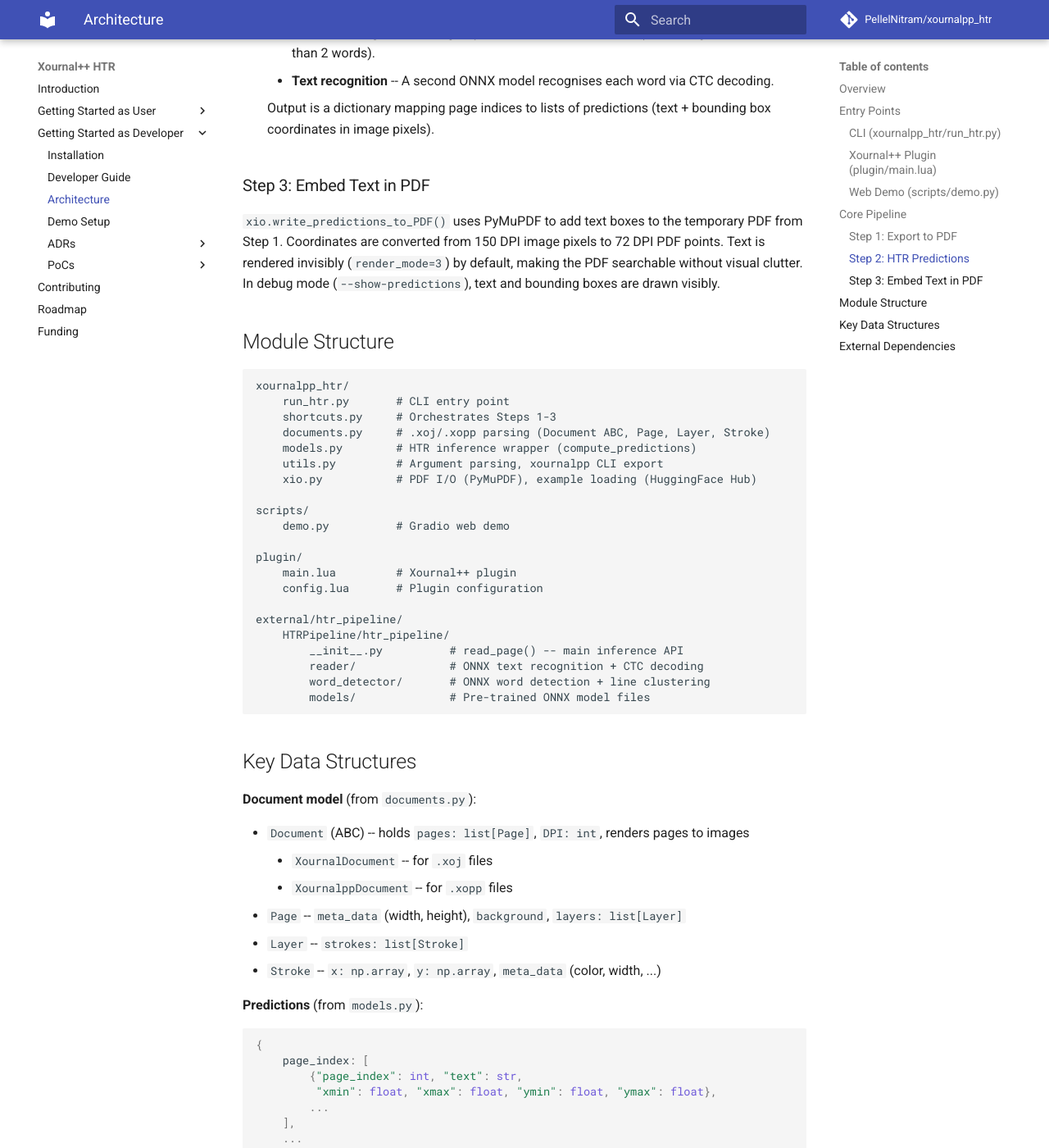
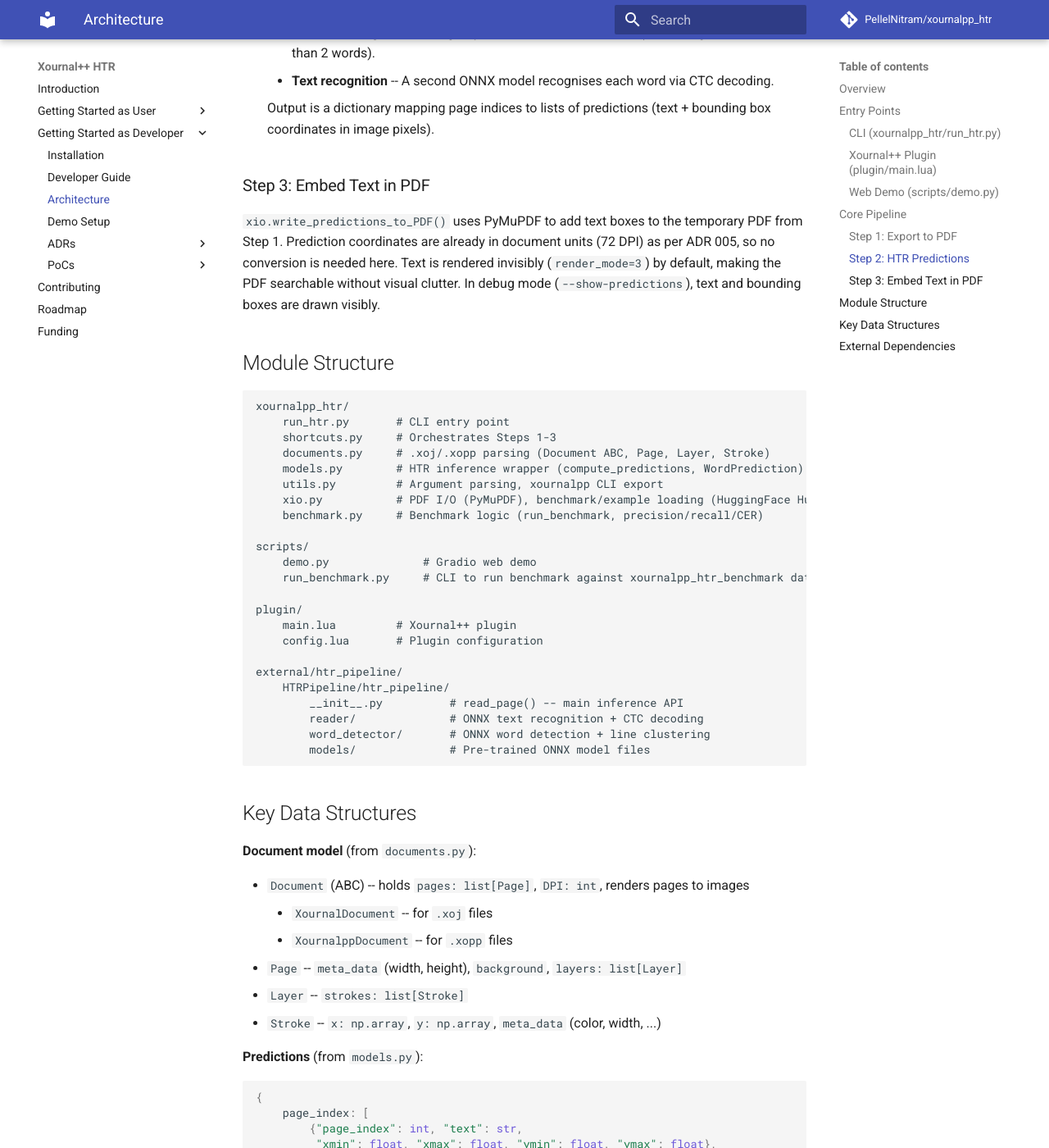
Before and after one commit to PellelNitram/xournalpp_htr, an MkDocs documentation site: the page built from docs/architecture.md, in a window 1280 px wide and 1400 px high, scrolled down 2846 px. Shown: the whole window at 82% size. Built offline with MkDocs 1.6.1 and Material for MkDocs 9.7.7, drawn with Linux system fonts in a browser that asks for light colours; comment, search, counter and statistics services are not loaded.

Commit message:
Document benchmarking in developer guide and architecture. [CC]

```diff
--- a/docs/architecture.md
+++ b/docs/architecture.md
@@ -85,7 +85,7 @@
 
 ### Step 3: Embed Text in PDF
 
-`xio.write_predictions_to_PDF()` uses PyMuPDF to add text boxes to the temporary PDF from Step 1. Coordinates are converted from 150 DPI image pixels to 72 DPI PDF points. Text is rendered invisibly (`render_mode=3`) by default, making the PDF searchable without visual clutter. In debug mode (`--show-predictions`), text and bounding boxes are drawn visibly.
+`xio.write_predictions_to_PDF()` uses PyMuPDF to add text boxes to the temporary PDF from Step 1. Prediction coordinates are already in document units (72 DPI) as per ADR 005, so no conversion is needed here. Text is rendered invisibly (`render_mode=3`) by default, making the PDF searchable without visual clutter. In debug mode (`--show-predictions`), text and bounding boxes are drawn visibly.
 
 ## Module Structure
 
@@ -94,12 +94,14 @@
     run_htr.py       # CLI entry point
     shortcuts.py     # Orchestrates Steps 1-3
     documents.py     # .xoj/.xopp parsing (Document ABC, Page, Layer, Stroke)
-    models.py        # HTR inference wrapper (compute_predictions)
+    models.py        # HTR inference wrapper (compute_predictions, WordPrediction)
     utils.py         # Argument parsing, xournalpp CLI export
-    xio.py           # PDF I/O (PyMuPDF), example loading (HuggingFace Hub)
+    xio.py           # PDF I/O (PyMuPDF), benchmark/example loading (HuggingFace Hub)
+    benchmark.py     # Benchmark logic (run_benchmark, precision/recall/CER)
 
 scripts/
-    demo.py          # Gradio web demo
+    demo.py              # Gradio web demo
+    run_benchmark.py     # CLI to run benchmark against xournalpp_htr_benchmark dataset
 
 plugin/
     main.lua         # Xournal++ plugin
```
Also changed, not shown: docs/developer_guide.md (+19 -0 lines).
